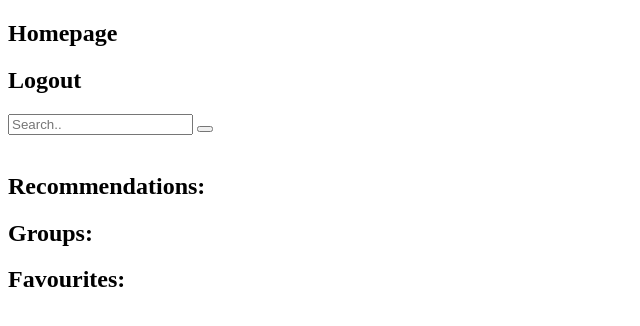
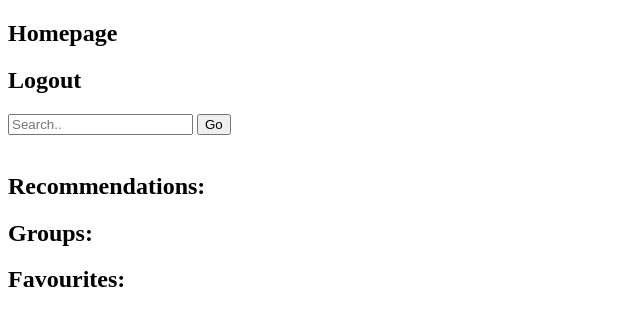
Before and after one commit to ochxco/teamnojeb8, a Python web app: template templates/homepage.html in a window 1280 px wide. Shown: the top 326 px of the page, without its empty margins (0-640 px from the left). Run offline with Jinja, Linux system fonts and the light colour scheme; the template is opened without the code that fills it, so the values that code supplies are empty; some libraries are stand-ins or nearby versions.

Commit message:
modified

```diff
--- a/templates/homepage.html
+++ b/templates/homepage.html
@@ -4,19 +4,19 @@
     <meta charset ='utf-8'>
     <title>Home Page!</title>
     <script src="https://cdnjs.cloudflare.com/ajax/libs/jquery/2.1.4/jquery.js"></script>
-    <script src="homepage.js"></script>
-    <link rel="stylesheet" href="homepage.css"/>
+    <!-- <script src="/scripts/homepage.js"></script> -->
+    <!-- <link rel="stylesheet" href="homepage.css"/> -->
   </head>
   <body>
     <div>
       <h2> Homepage </h2>
       <h2> Logout </h2>
     </div>
-    <form class="example" action="action_page.php">
-      <input type="text" placeholder="Search.." name="search">
-      <button type="submit"><i class="fa fa-search"></i></button>
+    <form method=POST action="/search">
+      <input type="text" placeholder="Search.." name="search" id ='searchterm'>
+      <input type="submit" value="Go" id ='clicks'>
     </form>
-    <div id ='clicks'></div>
+
     <div id ='images'></div>
     <div id='titles'></div>
     <br>
```
